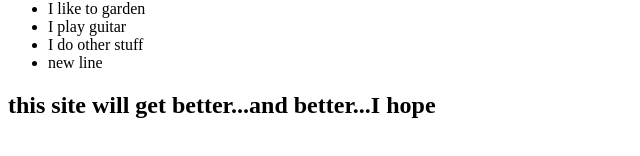
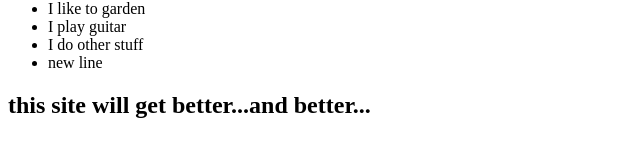
Before and after one commit to Chadm199/day-1, a plain HTML site: page index.html in a window 1280 px wide. Shown: the part 232-388 px from the top of the page, without its empty margins (0-640 px from the left). Drawn offline with Linux system fonts and the light colour scheme.

Commit message:
this should work

```diff
--- a/index.html
+++ b/index.html
@@ -19,7 +19,7 @@
 
 
         </ul>
-        <h2>this site will get better...and better...I hope</h2>
+        <h2>this site will get better...and better...</h2>
     </div>
 
 
```
